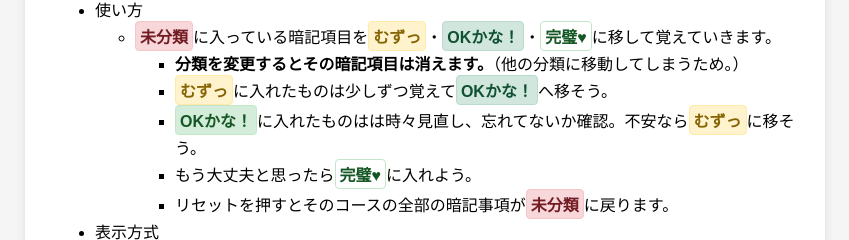
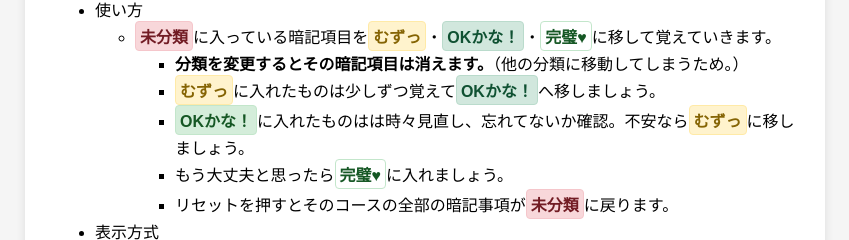
Before and after one commit to yasu-ops/flashcard, a plain HTML site: page index.html in a window 1280 px wide. Shown: the part 150-390 px from the top of the page, without its empty margins (215-1064 px from the left). Drawn offline with nearby package versions, Linux system fonts and the light colour scheme.

Commit message:
説明変更

```diff
--- a/index.html
+++ b/index.html
@@ -24,9 +24,9 @@
                     <li><span class="label-untouched">未分類</span>に入っている暗記項目を<span class="label-not-memorized">むずっ</span>・<span class="label-maa-ok">OKかな！</span>・<span class="label-rakusho">完璧♥</span>に移して覚えていきます。</li>
                     <ul>
                         <li><b>分類を変更するとその暗記項目は消えます。</b>（他の分類に移動してしまうため。）</li>
-                        <li><span class="label-not-memorized">むずっ</span>に入れたものは少しずつ覚えて<span class="label-maa-ok">OKかな！</span>へ移そう。</li>
-                        <li><span class="label-completed">OKかな！</span>に入れたものはは時々見直し、忘れてないか確認。不安なら<span class="label-not-memorized">むずっ</span>に移そう。</li>
-                        <li>もう大丈夫と思ったら<span class="label-rakusho">完璧♥</span>に入れよう。
+                        <li><span class="label-not-memorized">むずっ</span>に入れたものは少しずつ覚えて<span class="label-maa-ok">OKかな！</span>へ移しましょう。</li>
+                        <li><span class="label-completed">OKかな！</span>に入れたものはは時々見直し、忘れてないか確認。不安なら<span class="label-not-memorized">むずっ</span>に移しましょう。</li>
+                        <li>もう大丈夫と思ったら<span class="label-rakusho">完璧♥</span>に入れましょう。
                         <li>リセットを押すとそのコースの全部の暗記事項が<span class="label-untouched">未分類</span>に戻ります。</li>
                     </ul>
                 </ul>
```
